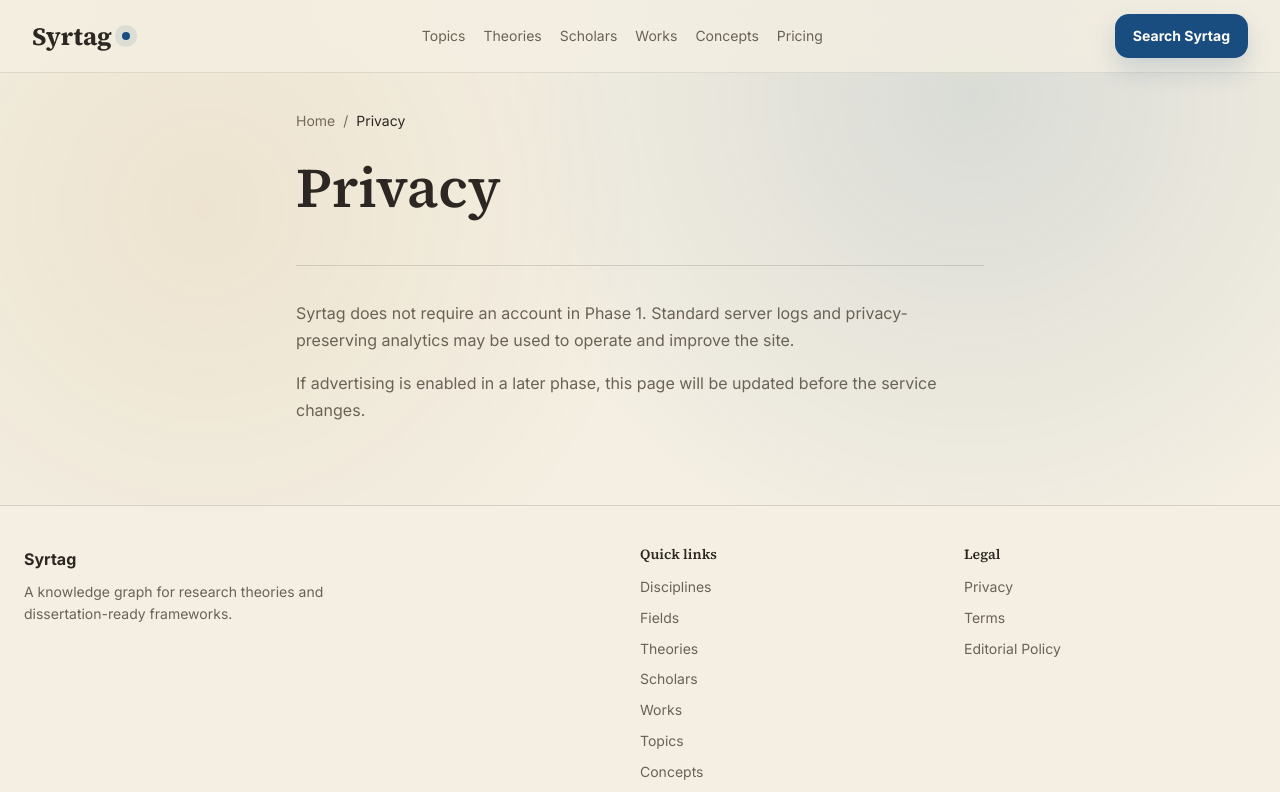
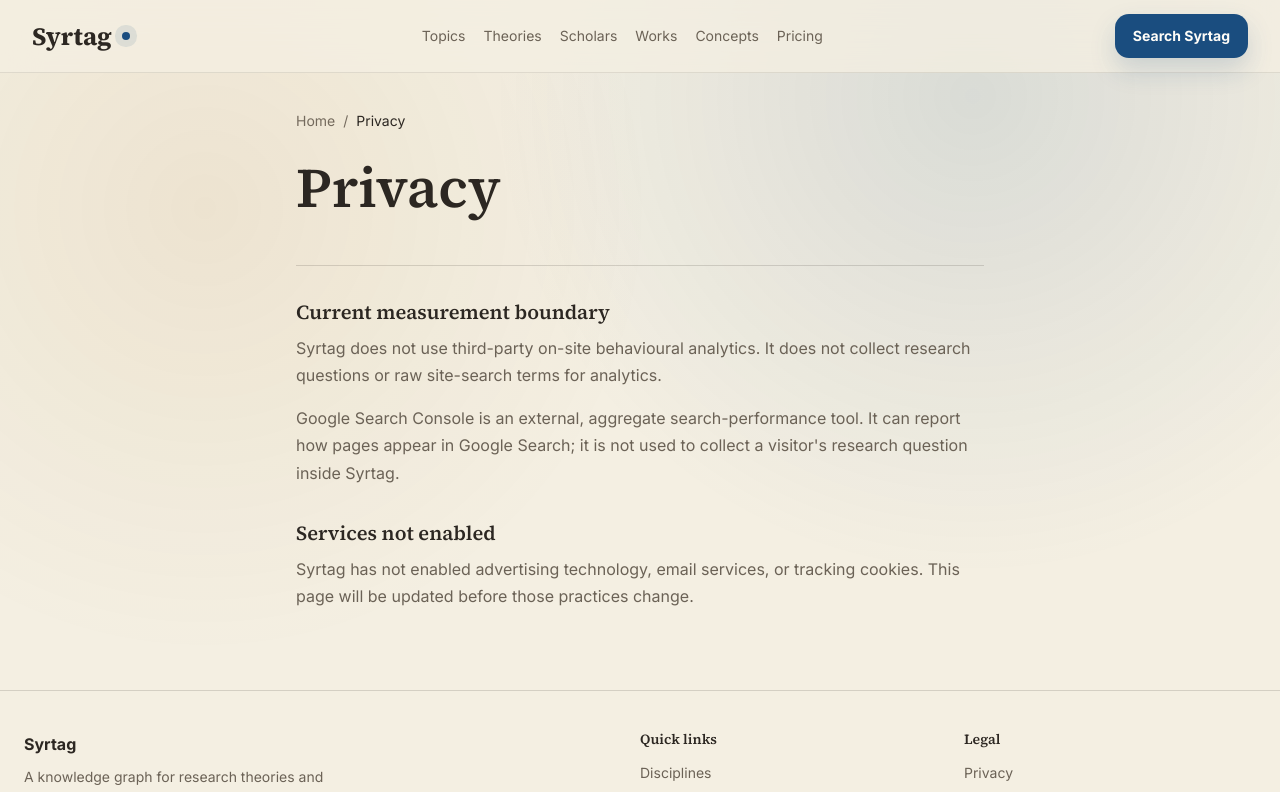
Before and after one commit to fan0269-code/syntag, a Next.js app: page /privacy in a window 1280 px wide. Shown: the top 792 px of the page. Built offline with nearby package versions, Linux system fonts and the light colour scheme.

Commit message:
docs: define privacy-minimised measurement boundary

```diff
--- a/src/app/editorial-policy/page.tsx
+++ b/src/app/editorial-policy/page.tsx
@@ -1,3 +1,18 @@
-import { StaticPage } from "@/components/content/StaticPage"; import { entityMetadata } from "@/lib/seo";
+import { StaticPage } from "@/components/content/StaticPage";
+import { entityMetadata } from "@/lib/seo";
+
 export const metadata = entityMetadata({ title: "Editorial policy", description: "How Syrtag researches, verifies, and updates theory content.", path: "/editorial-policy", type: "website" });
-export default function EditorialPolicyPage() { return <StaticPage title="Editorial policy"><h2>Verification before publication</h2><p>Each entry distinguishes verified sources, editorial review, and fields awaiting verification. Source claims are not presented as settled where the evidence is incomplete.</p><h2>Scope</h2><p>Syrtag is an educational navigation resource, not a substitute for disciplinary supervision, primary-source reading, or a methodological review.</p></StaticPage>; }
+
+export default function EditorialPolicyPage() {
+  return (
+    <StaticPage title="Editorial policy">
+      <h2>Sources and review status</h2>
+      <p>Syrtag distinguishes listed sources, editorial synthesis, research guidance, and material awaiting review. A source list does not mean that every claim on a page has completed claim-level review.</p>
+      <p>Where evidence is incomplete, content should be presented with a limited review status rather than as a settled academic conclusion.</p>
+      <h2>Current editorial capacity</h2>
+      <p>Syrtag does not claim to operate a peer-review committee, a fixed review cycle, or a public correction form. Those processes will be described only if they are established.</p>
+      <h2>Scope</h2>
+      <p>Syrtag is an educational navigation resource, not a substitute for disciplinary supervision, primary-source reading, or a methodological review.</p>
+    </StaticPage>
+  );
+}
--- a/src/app/privacy/page.tsx
+++ b/src/app/privacy/page.tsx
@@ -1,3 +1,16 @@
-import { StaticPage } from "@/components/content/StaticPage"; import { entityMetadata } from "@/lib/seo";
+import { StaticPage } from "@/components/content/StaticPage";
+import { entityMetadata } from "@/lib/seo";
+
 export const metadata = entityMetadata({ title: "Privacy", description: "Syrtag privacy information.", path: "/privacy", type: "website" });
-export default function PrivacyPage() { return <StaticPage title="Privacy"><p>Syrtag does not require an account in Phase 1. Standard server logs and privacy-preserving analytics may be used to operate and improve the site.</p><p>If advertising is enabled in a later phase, this page will be updated before the service changes.</p></StaticPage>; }
+
+export default function PrivacyPage() {
+  return (
+    <StaticPage title="Privacy">
+      <h2>Current measurement boundary</h2>
+      <p>Syrtag does not use third-party on-site behavioural analytics. It does not collect research questions or raw site-search terms for analytics.</p>
+      <p>Google Search Console is an external, aggregate search-performance tool. It can report how pages appear in Google Search; it is not used to collect a visitor&apos;s research question inside Syrtag.</p>
+      <h2>Services not enabled</h2>
+      <p>Syrtag has not enabled advertising technology, email services, or tracking cookies. This page will be updated before those practices change.</p>
+    </StaticPage>
+  );
+}
```
Also changed, not shown: 2 other files (tests, documents, lock files or other folders).
